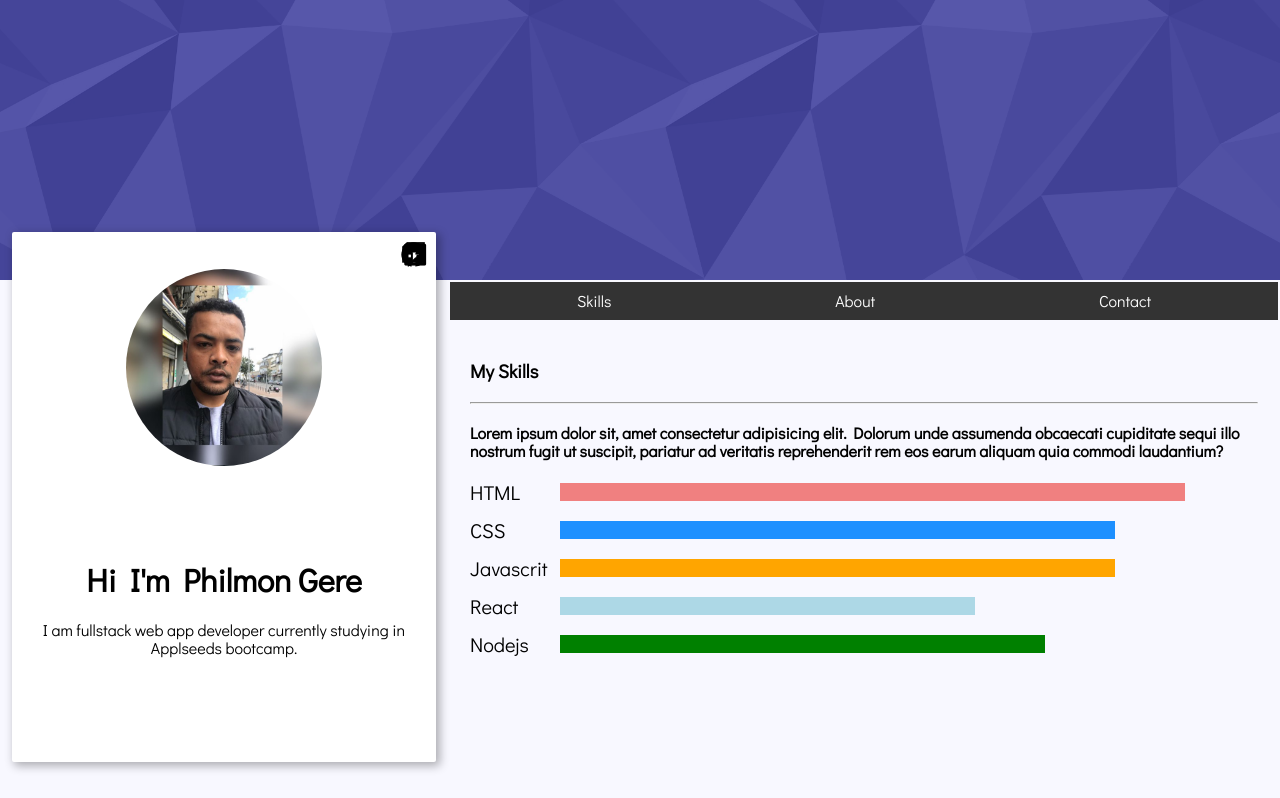
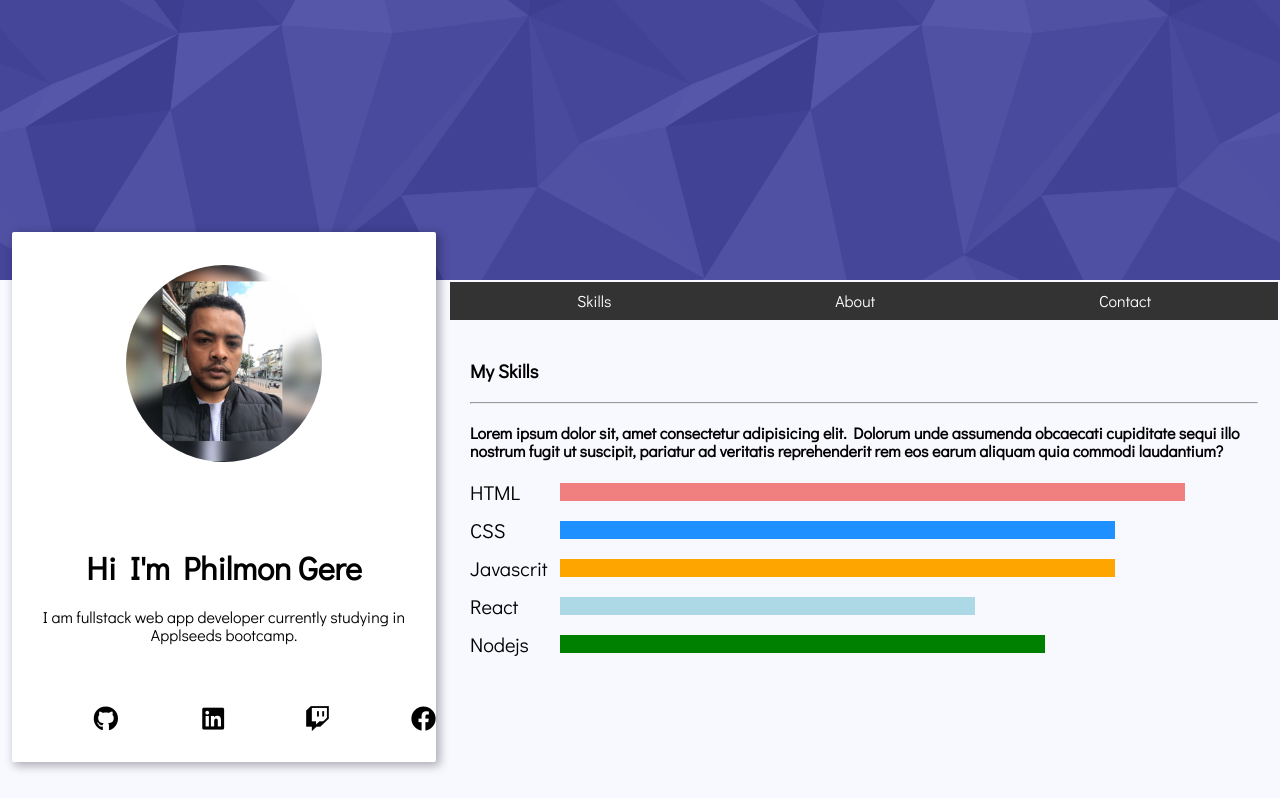
Before and after one commit to Philmon43/Profile, a plain HTML site: page index.html in a window 1280 px wide. Shown: the top 798 px of the page. Drawn offline with Linux system fonts and the light colour scheme.

Commit message:
profile page finished

```diff
--- a/css/style.css
+++ b/css/style.css
@@ -202,9 +202,10 @@ html {
 i {
     color: #333;
     font-size: 25px;
-    position: absolute;
+    position: sticky;
     top: 10px;
     right: 10px;
+    float: right;
 }
 
 .section__contact {
--- a/index.html
+++ b/index.html
@@ -88,7 +88,6 @@
         </div>
     </div>
     <div class="section__contact" id="contact">
-        <a href="#Skills"><i class="fas fa-arrow-up" style="color: white;"></i></a>
         <div class="form__container">
             <form>
                 <div class="name">
```
